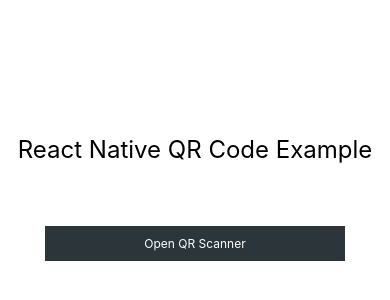
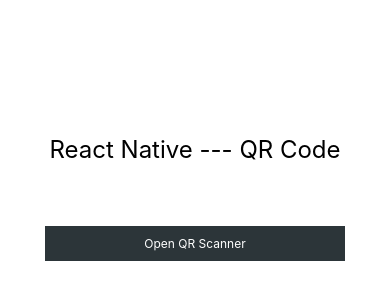
Before and after one commit to sahandilshan/Fashion-n-Dealz, a React Native app: screen / in a window 390 px wide. Shown: the part 244-544 px from the top of the page. Built offline with nearby package versions, Linux system fonts and the light colour scheme.

Commit message:
Update App.js

```diff
--- a/App.js
+++ b/App.js
@@ -1,6 +1,6 @@
-//This is an example code to Scan QR code//
+
 import React, { Component } from 'react';
-//import react in our code.
+
 import {
    Text,
    View,
@@ -11,7 +11,7 @@ import {
    StyleSheet
   } from 'react-native';
 
-// import all basic components
+
 import { CameraKitCameraScreen, } from 'react-native-camera-kit';
 //import CameraKitCameraScreen we are going to use.
 
@@ -71,7 +71,7 @@ export default class App extends Component {
     if (!this.state.opneScanner) {
       return (
         <View style={styles.container}>
-            <Text style={styles.heading}>React Native QR Code Example</Text>
+            <Text style={styles.heading}>React Native --- QR Code</Text>
             <Text style={styles.simpleText}>{this.state.qrvalue ? 'Scanned QR Code: '+this.state.qrvalue : ''}</Text>
             {this.state.qrvalue.includes("http") ?
               <TouchableHighlight
```
